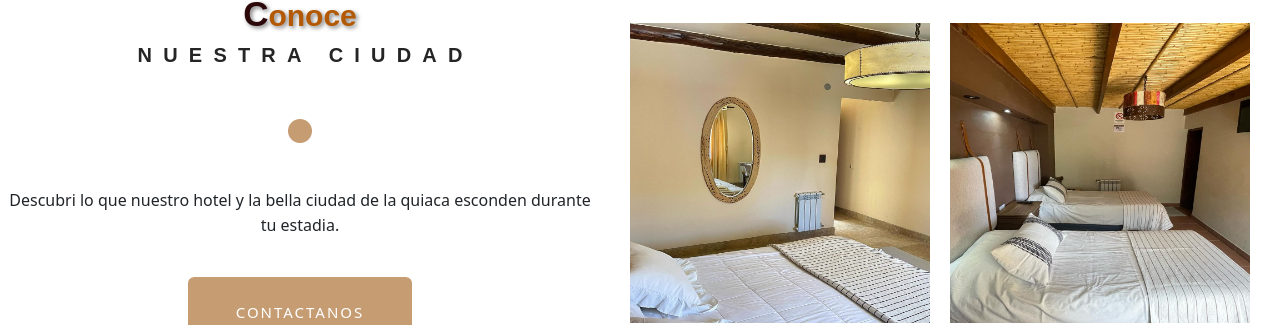
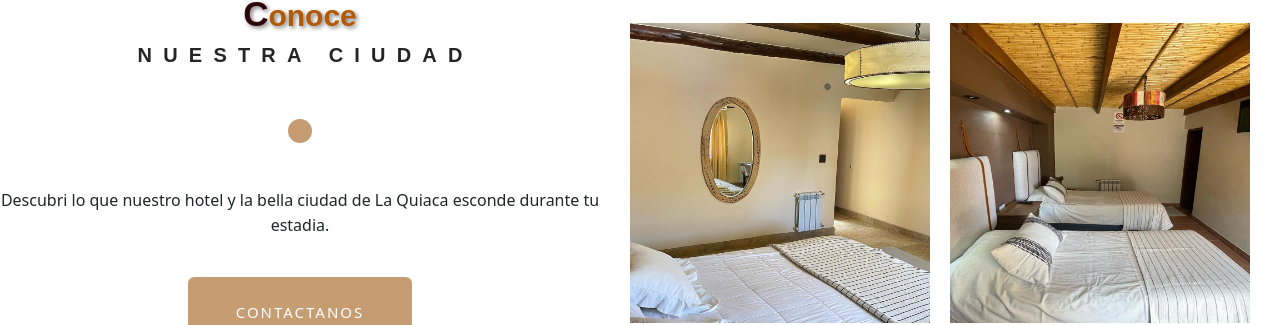
Before and after one commit to maxi802/hosteria_refugio_del_sol, a website: page pages/acercadenosotros.html in a window 1280 px wide. Shown: the part 1650-1975 px from the top of the page. Drawn offline with nearby package versions, Linux system fonts and the light colour scheme; a web font is replaced by a local one.

Commit message:
Tercera preentrega proyecto

```diff
--- a/pages/acercadenosotros.html
+++ b/pages/acercadenosotros.html
@@ -90,7 +90,7 @@
                       </div>
                   </div>
                   <p>
-                    Descubri lo que nuestro hotel y la bella ciudad de la quiaca esconden durante tu estadia.
+                    Descubri lo que nuestro hotel y la bella ciudad de La Quiaca esconde durante tu estadia.
                   </p>
                   <a href="#" class="btnacercade cta-btn">Contactanos</a>
               </div>
```
